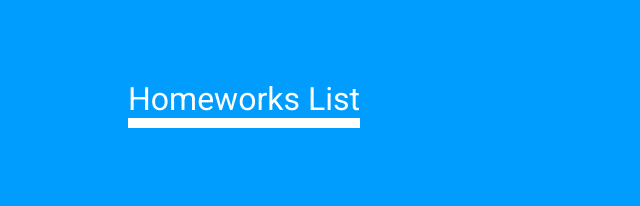
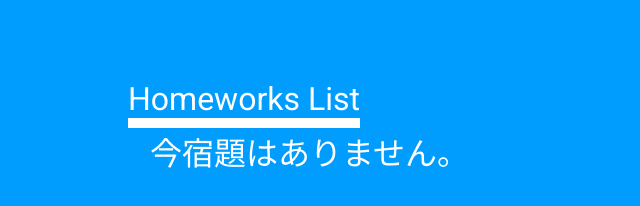
Before and after one commit to SASAKN/homework-progress-check, a plain HTML site: page index.html in a window 1280 px wide. Shown: the whole page, without its empty margins (0-640 px from the left). Drawn offline with Linux system fonts and the light colour scheme.

Commit message:
動作します

```diff
--- a/index.html
+++ b/index.html
@@ -11,7 +11,7 @@
         <div class="hero bg-sky">
             <p class="title color-white border-bottom">Homeworks List</p>
             <ul id="list">
-
+                <li>今宿題はありません。</li>
             </ul>
         </div>
     </main>
--- a/style.css
+++ b/style.css
@@ -26,6 +26,12 @@
 .border-bottom{
     display: inline-block;
     border-bottom: solid white 10px;
+}
+ul{
+    font-size: 2em;
+    color: white;
+    margin-left: 150px;
+    list-style: none;
 }
 .input{
     /* margin-top: 10px; */
```
Also changed, not shown: create.html (+1 -1 lines), read.js (added).
